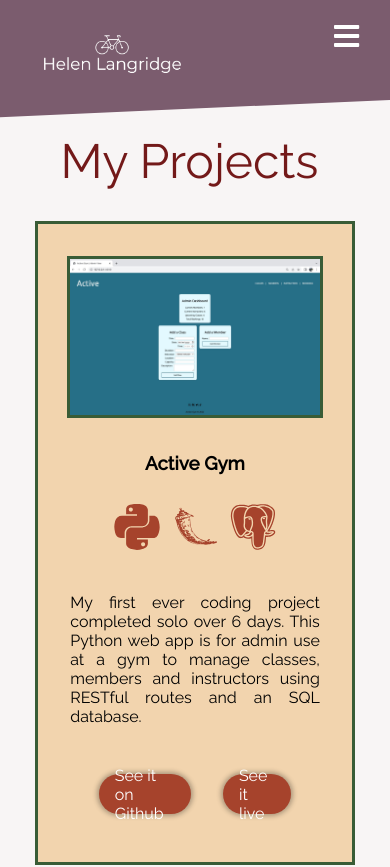
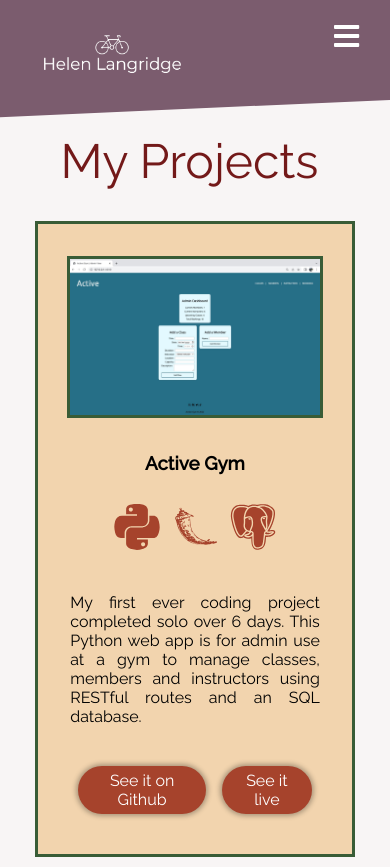
Before and after one commit to HelenLangers/new_portfolio, a React (Create React App) app: page /projects in a window 390 px wide. Shown: the top 867 px of the page. Built offline with nearby package versions, Linux system fonts and the light colour scheme.

Commit message:
button styling

```diff
--- a/src/Styling/projects.css
+++ b/src/Styling/projects.css
@@ -137,12 +137,20 @@
         padding-left: 0;
     }
 
+    .button-box{
+        margin: 0.5rem;
+        height: 3rem;
+    }
+
     .button-link {
         margin: 0;
+        text-align: center;
     }
 
     .flex {
         padding: 0;
+        width: 100%;
+        justify-content: space-around;
     }
 
 }
```
